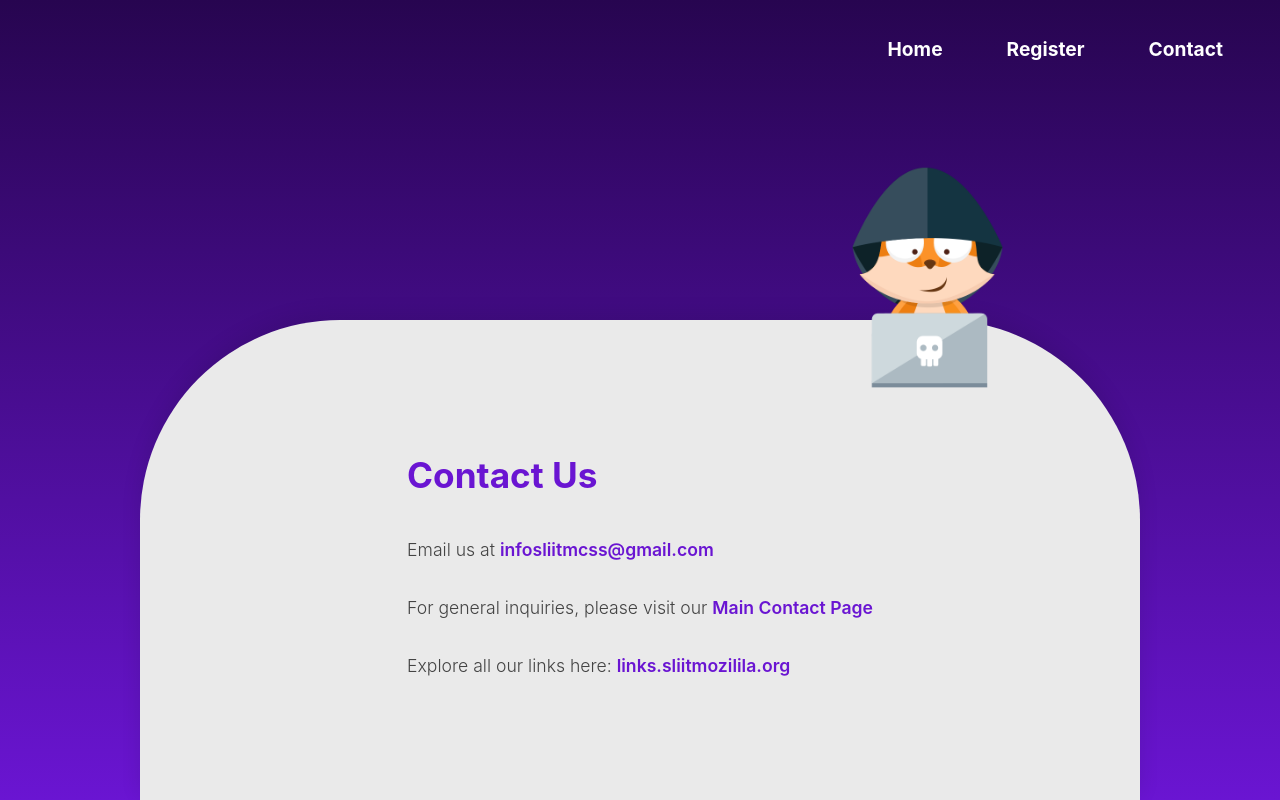
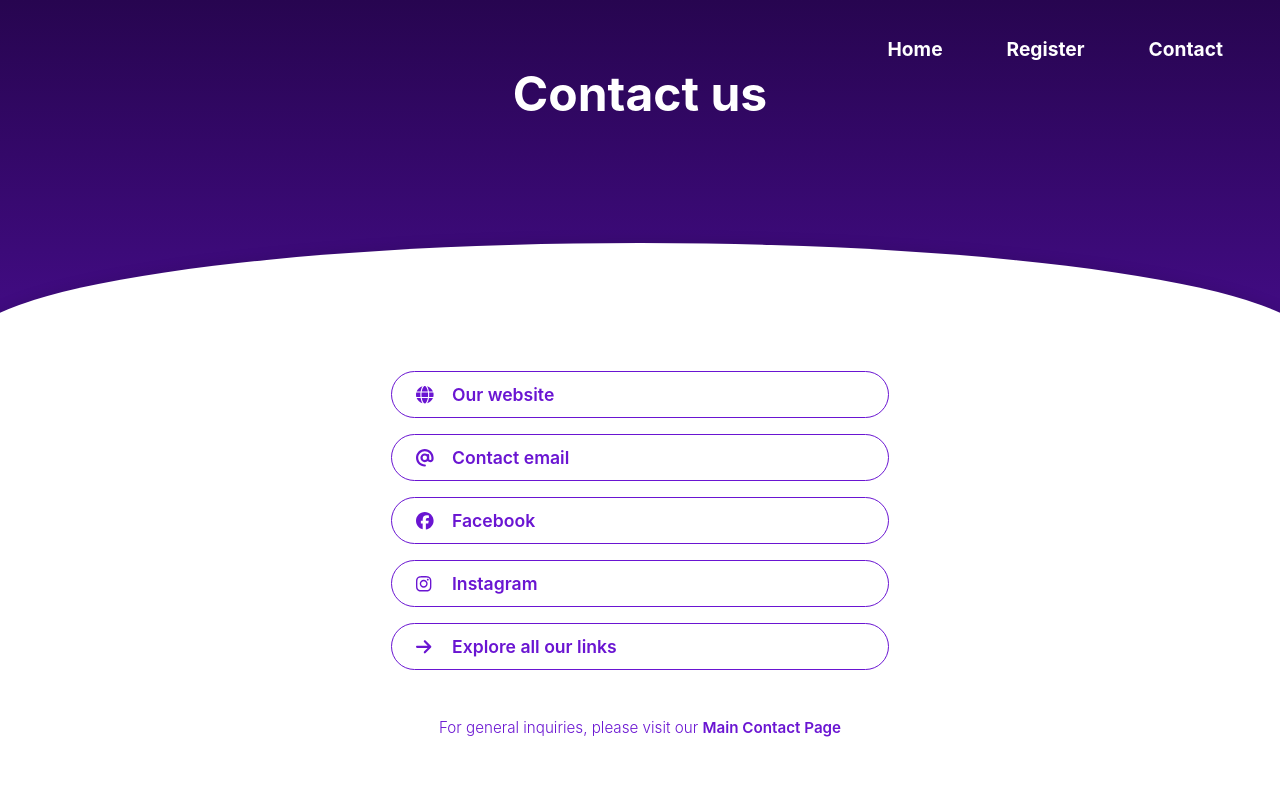
Before and after one commit to sliitmozillian/holamozilla, a React (Create React App) app: page /contact in a window 1280 px wide. Built offline with nearby package versions, Linux system fonts and the light colour scheme.

Commit message:
chore: update contact page styling
related Improve the design for contact page
Fixes #3

```diff
--- a/package.json
+++ b/package.json
@@ -3,6 +3,11 @@
   "version": "0.1.0",
   "private": true,
   "dependencies": {
+    "@fortawesome/fontawesome-svg-core": "^6.7.2",
+    "@fortawesome/free-brands-svg-icons": "^6.7.2",
+    "@fortawesome/free-regular-svg-icons": "^6.7.2",
+    "@fortawesome/free-solid-svg-icons": "^6.7.2",
+    "@fortawesome/react-fontawesome": "^0.2.2",
     "@testing-library/jest-dom": "^5.16.1",
     "@testing-library/react": "^12.1.2",
     "@testing-library/user-event": "^13.5.0",
--- a/src/pages/Contact/Contact.css
+++ b/src/pages/Contact/Contact.css
@@ -1,49 +1,69 @@
 main.contact {
   position: relative;
   min-height: 100vh;
-  display: grid;
-  align-items: end;
-  justify-content: center;
+  display: flex;
+  flex-direction: column;
+  align-items: center;
   background: linear-gradient(180deg, #270550 0%, #6A15D2 100%);
   overflow: hidden;
+
+  h2 {
+    margin: 4rem 0 2rem;
+    font-size: 3rem;
+    font-weight: 700;
+    color: #fff;
+    text-align: center;
   }
 
-main.contact .contact-information {
-  position: relative;
-  background-color: #eaeaea;
-  width: 75vw;
-  height: 50vh;
-  border-top-left-radius: 200px;
-  border-top-right-radius: 200px;
-  display: grid;
+  .contact-section {
+    position: absolute;
+    bottom: 0;
+    width: 100%;
+    background: #fff;
+    padding: 8rem 2rem 3rem;
+    border-top-left-radius: 50% 18%;
+    border-top-right-radius: 50% 18%;
+    display: flex;
+    flex-direction: column;
     align-items: center;
-  align-content: center;
-  justify-content: center;
-  padding: 40px 20px;
-  text-align: center;
-  color: #333;
-  box-shadow: 0 -6px 20px rgba(0, 0, 0, 0.1);
-  justify-items: start;
+    gap: 1rem;
+    box-shadow: 0 -4px 12px rgba(0, 0, 0, 0.08);
 
+
+    .contact-link {
+      width: min(80%, 28rem);
+      padding: 0.75rem 1.5rem;
+      border: 1px solid #6A15D2;
+      border-radius: 9999px;
+      background: #fff;
+      transition: all 0.25s ease;
+
+      &:hover {
+        background: #f9f6ff;
+        transform: translateY(-2px);
+        box-shadow: 0 4px 12px rgba(106, 21, 210, 0.2);
       }
 
-main.contact .contact-information h2 {
-  font-size: 2.2rem;
-  margin-bottom: 25px;
+      a {
+        display: grid;
+        grid-template-columns: 24px 1fr;
+        align-items: center;
+        gap: 0.75rem;
+        font-size: 1.1rem;
         color: #6A15D2;
-  font-weight: bold;
-  z-index: 5px;
+        font-weight: 600;
+        text-decoration: none;
+      }
+    }
   }
 
-main.contact .contact-information p {
-  margin: 15px 0;
-  font-size: 1.1rem;
-  line-height: 1.6;
-  color: #444;
-  z-index: 5;
-}
+  p {
+    color: #6A15D2;
+    text-align: center;
+    margin-top: 2rem;
+    font-size: 0.95rem;
 
-main.contact .contact-information a {
+    a {
       color: #6A15D2;
       font-weight: 600;
       text-decoration: none;
@@ -51,15 +71,7 @@ main.contact .contact-information a {
       transition: all 0.3s ease;
     }
 
-main.contact .contact-information a:hover {
-  color: #270550;
-  border-bottom: 2px solid #270550;
   }
 
-.hacker-fox {
-  position: absolute;
-  right: 10%;
-  top: -155px;
-  width: 225px;
-  height: 225px;
+
 }
--- a/src/pages/Contact/index.js
+++ b/src/pages/Contact/index.js
@@ -1,39 +1,65 @@
+import { FontAwesomeIcon } from "@fortawesome/react-fontawesome";
 import "./Contact.css";
-
-// credits to this guy: <a href="https://www.flaticon.com/free-stickers/hacker" title="hacker stickers">Hacker stickers created by stickerfolio - Flaticon</a>
+import { faArrowRight, faAt, faGlobe } from "@fortawesome/free-solid-svg-icons";
+import { faFacebook, faInstagram } from "@fortawesome/free-brands-svg-icons";
 
 export default function Contact() {
   return (
     <main className="contact">
-      <section className="contact-information">
-        <img className="hacker-fox" src="hacker-fox.png" />
-        <h2>Contact Us</h2>
-        <p>
-          Email us at{" "}
-          <a href="mailto:infosliitmcss@gmail.com">
-            infosliitmcss@gmail.com
-          </a>
-        </p>
-        <p>
-          For general inquiries, please visit our{" "}
+      <h2>Contact us</h2>
+      <section className="contact-section">
+        <div className="contact-link">
           <a
-            href="https://www.sliitmozilla.org/contact/"
+            href="https://www.sliitmozilla.org//"
             target="_blank"
             rel="noopener noreferrer"
           >
-            Main Contact Page
-          </a>
-        </p>
-        <p>
-          Explore all our links here:{" "}
+            <FontAwesomeIcon icon={faGlobe} />
+            <div>Our website</div></a>
+        </div>
+        <div className="contact-link">
           <a
-            href="https://links.sliitmozilila.org"
+            href="mailto:info@sliitmozilla.org"
             target="_blank"
             rel="noopener noreferrer"
           >
-            links.sliitmozilila.org
-          </a>
-        </p>
+            <FontAwesomeIcon icon={faAt} />
+            <div>Contact email</div></a>
+        </div>
+        <div className="contact-link">
+          <a
+            href="https://facebook.com/sliitmozilla"
+            target="_blank"
+            rel="noopener noreferrer"
+          >
+            <FontAwesomeIcon icon={faFacebook} />
+            <div>Facebook</div></a>
+        </div>
+        <div className="contact-link">
+          <a
+            href="https://instagram.com/sliitmozilla"
+            target="_blank"
+            rel="noopener noreferrer"
+          >
+            <FontAwesomeIcon icon={faInstagram} />
+            <div>Instagram</div></a>
+        </div>
+        <div className="contact-link">
+          <a
+            href="https://links.sliitmozilla.org/"
+            target="_blank"
+            rel="noopener noreferrer"
+          >
+            <FontAwesomeIcon icon={faArrowRight} />
+            <div>Explore all our links</div></a>
+        </div>
+        <p>For general inquiries, please visit our <a
+          href="https://www.sliitmozilla.org/contact/"
+          target="_blank"
+          rel="noopener noreferrer"
+        >
+          Main Contact Page
+        </a></p>
       </section>
     </main>
   );
```
Also changed, not shown: 1 other file (tests, documents, lock files or other folders). Lines whose indentation alone changed are shown as unchanged.
